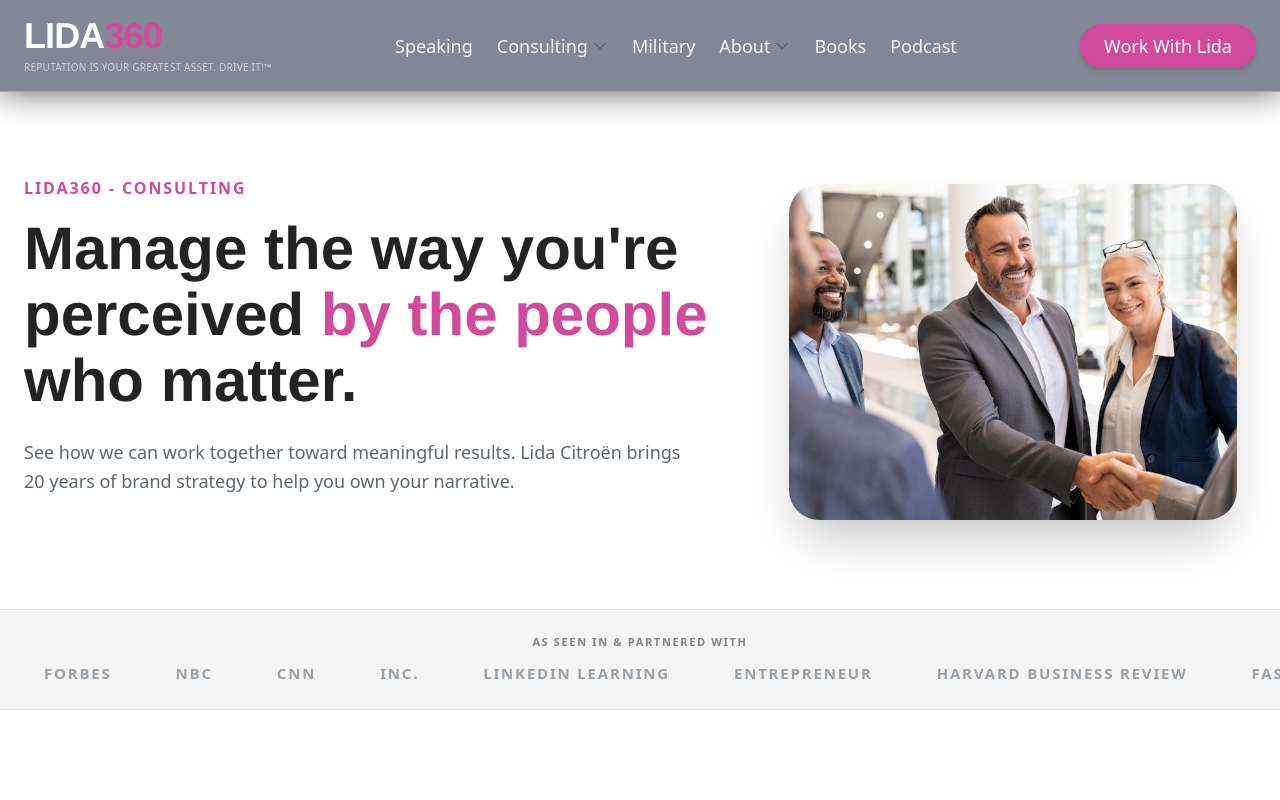
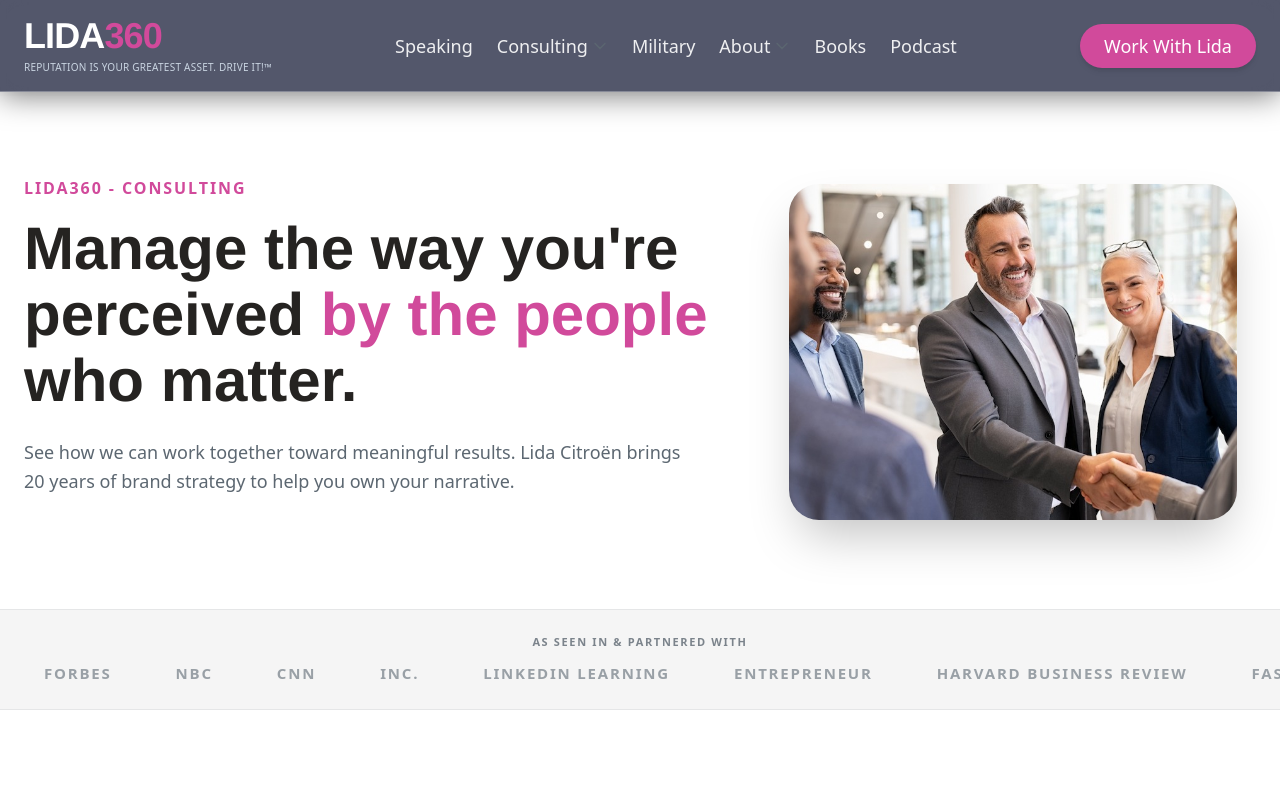
Before and after one commit to AcidGreenDesignLab/lida360, a Next.js app: page /Consulting in a window 1280 px wide. Shown: the top 800 px of the page. Built offline with nearby package versions, Linux system fonts and the light colour scheme.

Commit message:
Update header background to bg-glass-surface to match dropdown opacity

```diff
--- a/src/components/layout/Header.tsx
+++ b/src/components/layout/Header.tsx
@@ -3,7 +3,7 @@
 
 export function Header() {
   return (
-    <header className="fixed top-0 left-0 w-full z-50 bg-[#0A112D]/50 backdrop-blur-md border-b border-glass-border shadow-[0_4px_30px_rgba(0,0,0,0.5)] px-6 py-4 flex items-center justify-between">
+    <header className="fixed top-0 left-0 w-full z-50 bg-glass-surface backdrop-blur-md border-b border-glass-border shadow-[0_4px_30px_rgba(0,0,0,0.5)] px-6 py-4 flex items-center justify-between">
       <div className="flex items-center">
         <Link href="/" className="flex flex-col items-start" aria-label="LIDA360 Home">
           <span className="font-heading text-4xl font-bold tracking-tight text-white">
```
